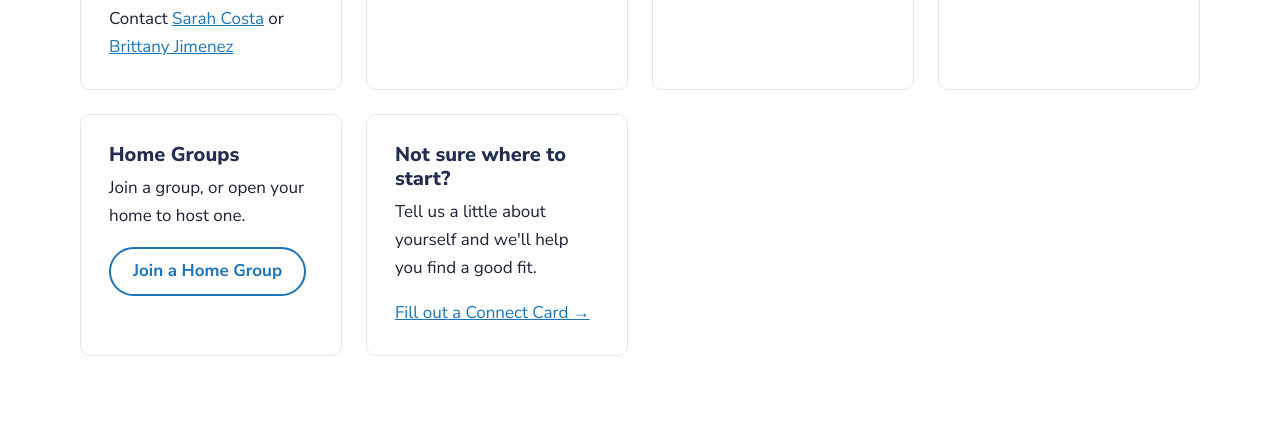
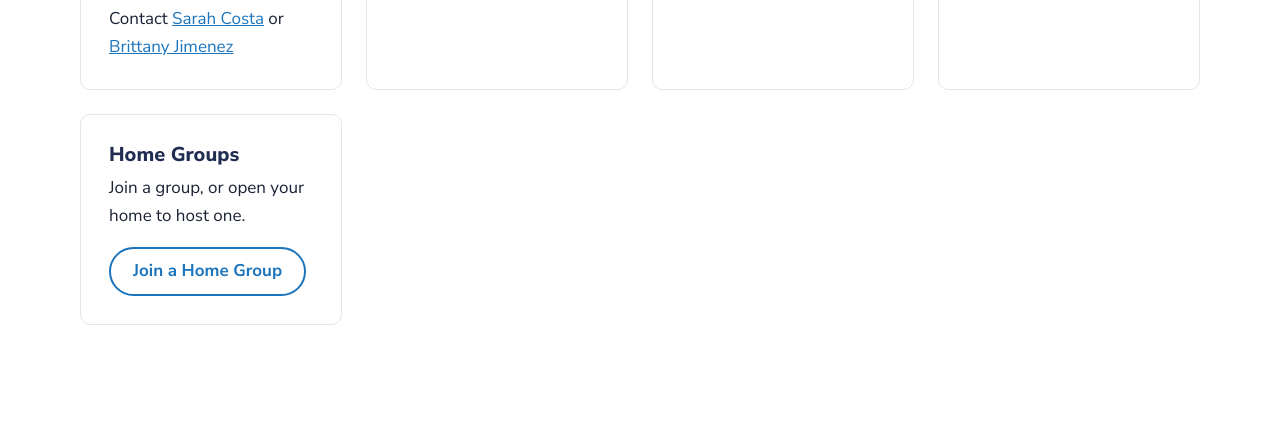
Before and after one commit to CoolCommunityChurch/coolchurch-website, a plain HTML site: page connect.html in a window 1280 px wide. Shown: the part 3645-4092 px from the top of the page. Drawn offline with Linux system fonts and the light colour scheme.

Commit message:
Serve section: remove the extra Connect Card card
Co-Authored-By: Claude Opus 5.5 <noreply@anthropic.com>

```diff
--- a/connect.html
+++ b/connect.html
@@ -267,11 +267,6 @@
           <p>Join a group, or open your home to host one.</p>
           <p style="margin:0"><a class="btn btn-ghost" href="https://coolcommunitychurch.subspla.sh/wr339mr" target="_blank" rel="noopener">Join a Home Group</a></p>
         </div>
-        <div class="card">
-          <h3>Not sure where to start?</h3>
-          <p>Tell us a little about yourself and we'll help you find a good fit.</p>
-          <p style="margin:0"><a href="#connect-card">Fill out a Connect Card →</a></p>
-        </div>
       </div>
     </div>
   </section>
```
